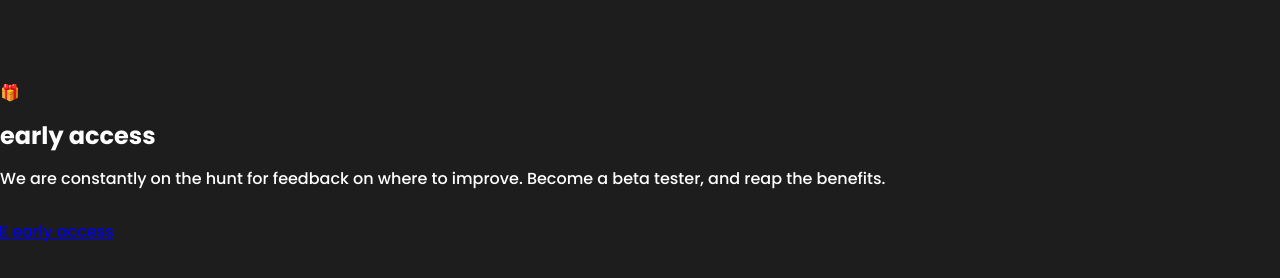
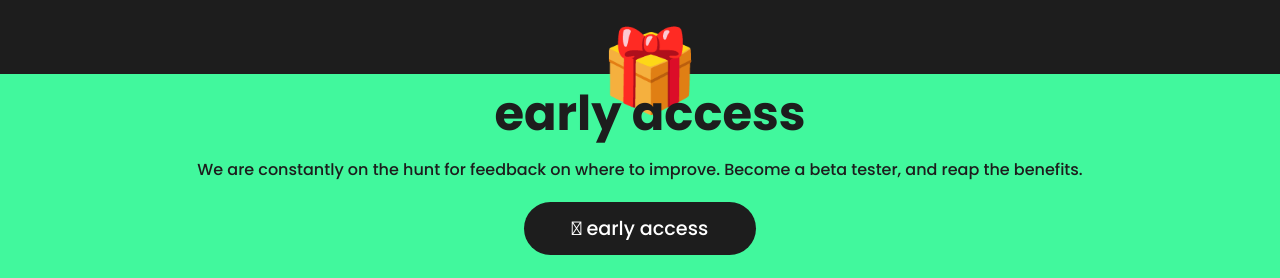
Before and after one commit to m-mitrovic/m-mitrovic.github.io, a plain HTML site: page index.html in a window 1280 px wide. Shown: the part 845-1123 px from the top of the page. Drawn offline with nearby package versions, Linux system fonts and the light colour scheme.

Commit message:
Update style.css

```diff
--- a/style.css
+++ b/style.css
@@ -76,6 +76,45 @@ main {
     font-weight: 500;
 }
 
+h2 {
+    font-size: 3em;
+    color: #1D1D1D;
+    margin: -30px 0px 0px 20px;
+}
+
+.emoji {
+    margin: -70px 0px 0px 20px;
+    font-size: 5em;
+}
+
+.beta-desc {
+    background: #41F89D;
+    margin: -10px;
+    padding: 20px;
+    text-align: left;
+}
+
+.beta-desc p {
+    color: #1d1d1d;
+    margin: 20px;
+}
+
+sup {
+    font-size: 0.8em;
+}
+
+.beta-desc a {
+    background: #1d1d1d;
+    padding: 0.7em 2.5em;
+    border-radius: 50px;
+    color: white;
+    text-decoration-line: none;
+    font-size: 1.2em;
+    font-weight: 500;
+    text-align: center;
+    margin: 20px;
+}
+
 figure {
     text-align: center;
 }
@@ -87,7 +126,7 @@ figure img{
     max-width: 500px;
 }
 
-@media screen and (min-width: 600px) {
+@media screen and (min-width: 720px) {
     /* Desktop */
     header {
         display: flex;
@@ -149,6 +188,10 @@ figure img{
         background: #41F89D;
     }
 
+    .beta-desc {
+        text-align: center;
+    }
+
     .figure img {
         width: 300px;
         margin: 0;
```
